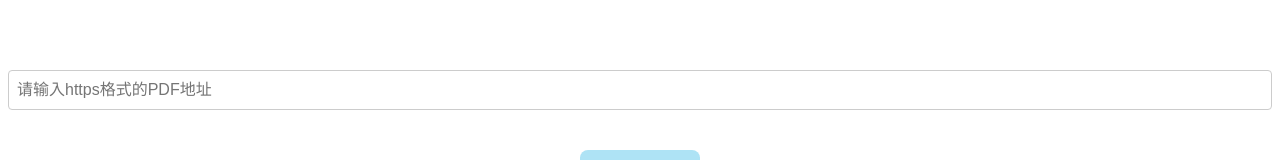
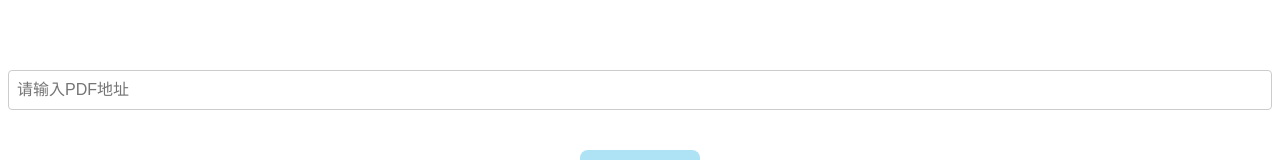
Before and after one commit to aaaaaa-11/pdfParsing, a React app: page / in a window 1280 px wide. Shown: the part 352-512 px from the top of the page. Built offline with nearby package versions, Linux system fonts and the light colour scheme.

Commit message:
fix: 去掉失效的https预览地址

```diff
--- a/src/global.js
+++ b/src/global.js
@@ -1,4 +1,7 @@
 const dev = process.env.NODE_ENV !== 'production'
+const { protocol } = location
+const isHTTPS = protocol === 'https:'
 export default {
   isDev: dev,
+  isHTTPS
 }
--- a/src/views/Home/PDFInput/index.js
+++ b/src/views/Home/PDFInput/index.js
@@ -1,10 +1,6 @@
 import { useState } from 'react'
 import classes from './input.module.scss'
-
-console.log(
-  '%c生产环境输入的pdf地址要使用https格式，因为本人将生产环境部署在https网站，开发环境则不需要',
-  'color: #ed2828b8;'
-)
+import gl from '@/global'
 
 function Input(props) {
   const [input, setInput] = useState()
@@ -16,7 +12,7 @@ function Input(props) {
   return (
     <>
       <input
-        placeholder="请输入https格式的PDF地址"
+        placeholder={`请输入${gl.isHTTPS ? `https格式的` : ''}PDF地址`}
         type="text"
         className={classes['pdf-url']}
         onChange={changeInput}
```
Also changed, not shown: 1 other file (tests, documents, lock files or other folders).
